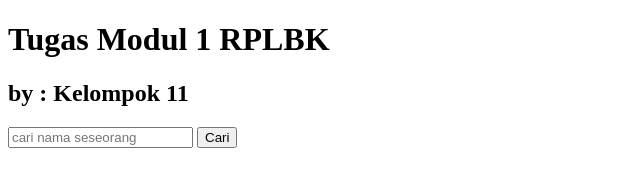
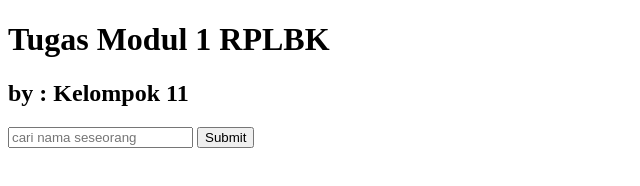
Before and after one commit to anharID/Tugas-Modul-1-RPLBK, a plain HTML site: page index.html in a window 1280 px wide. Shown: the full height of the page, 0-640 px from the left. Drawn offline with Linux system fonts and the light colour scheme.

Commit message:
Ubah dikitt

```diff
--- a/index.html
+++ b/index.html
@@ -10,7 +10,7 @@
     <h1>Tugas Modul 1 RPLBK</h1>
     <h2>by : Kelompok 11</h2>
     <input type="text" id="input" placeholder="cari nama seseorang" />
-    <button type="submit">Cari</button>
+    <button type="submit" onclick="check()">Submit</button>
 
     <script src="script.js"></script>
   </body>
```
